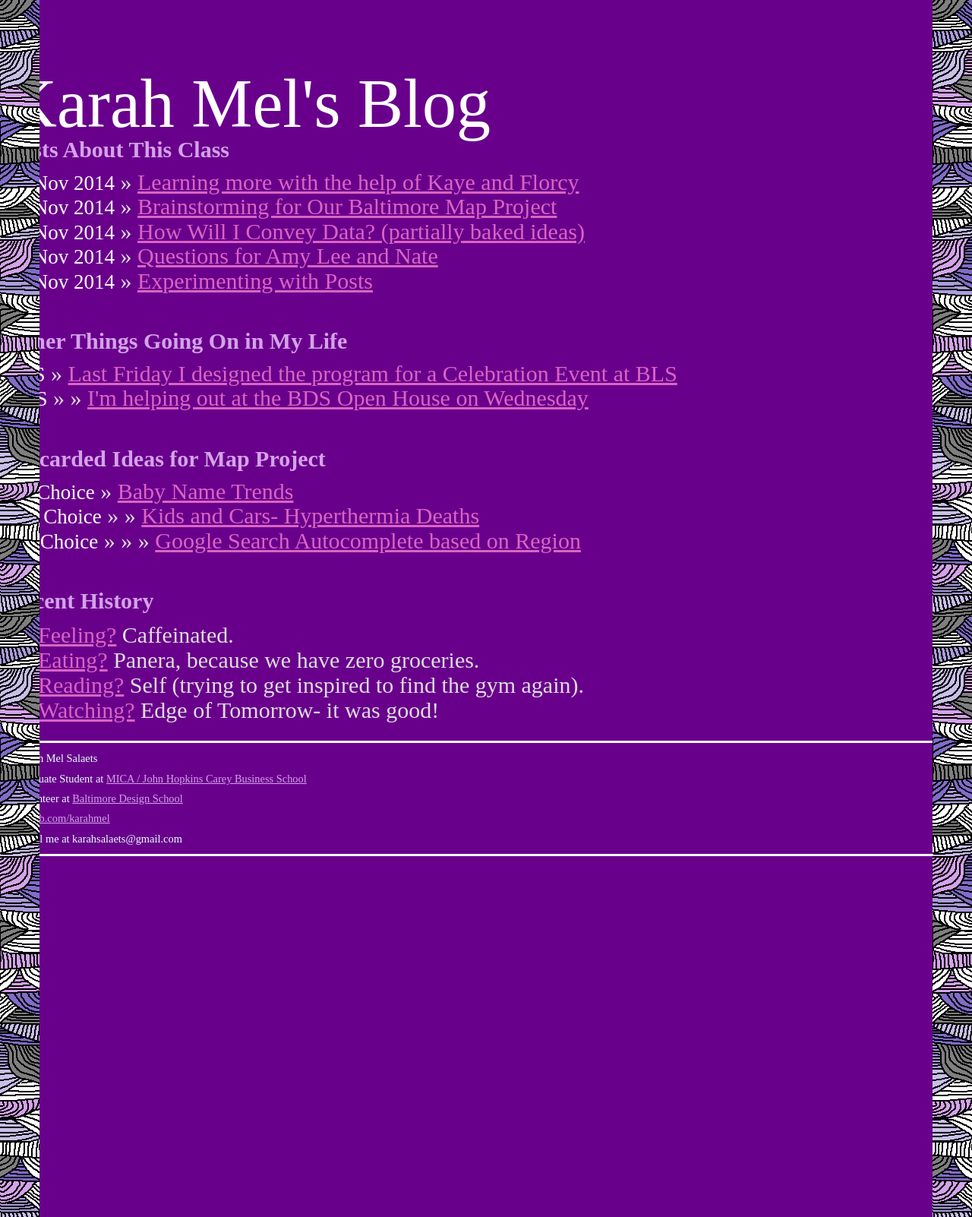
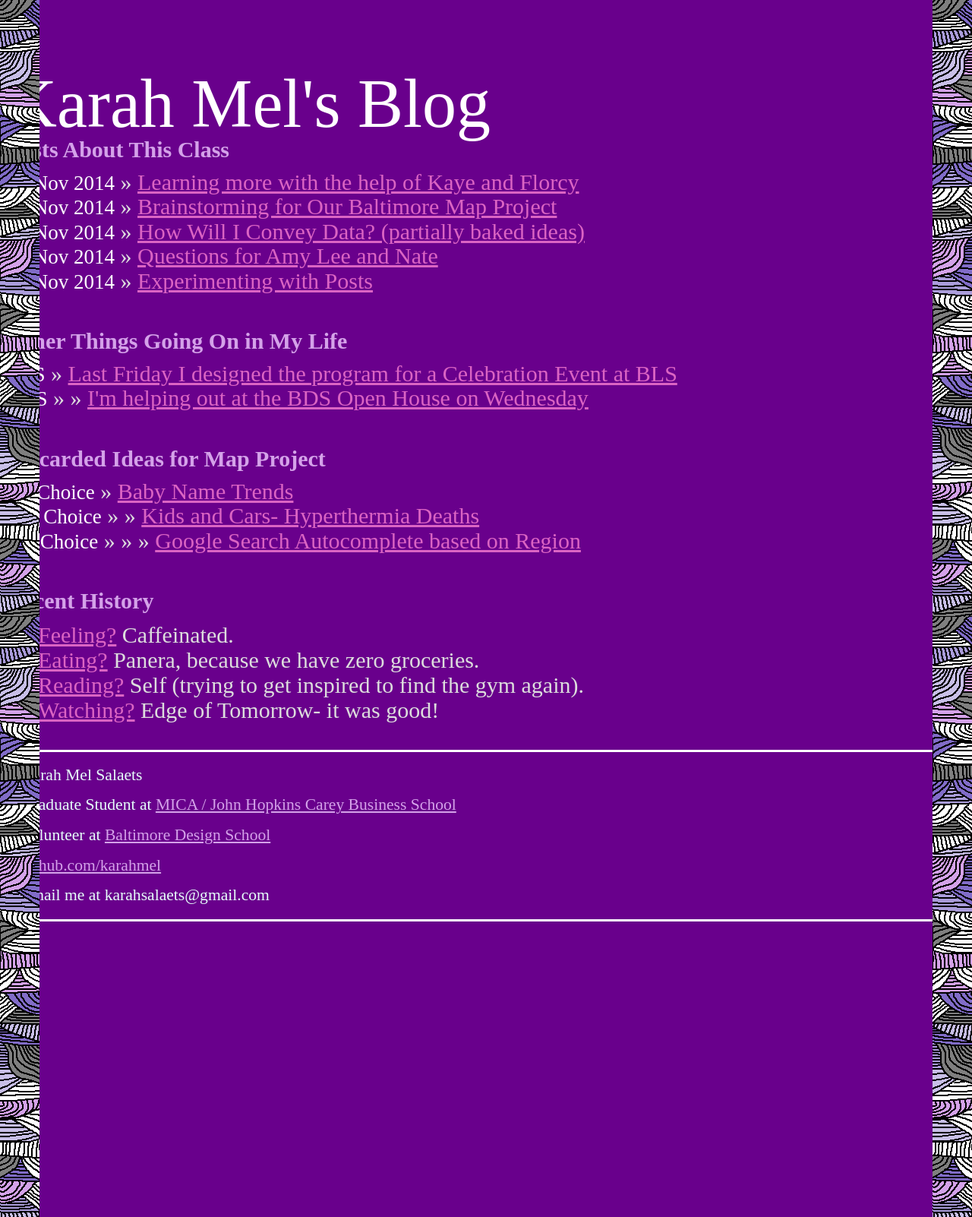
Before and after one commit to Karahmel/Blog, a Jekyll site: the page built from index.html, in a window 1280 px wide. Shown: the whole page at 76% size. Built offline with Jekyll 4.4.1, drawn with Linux system fonts in a browser that asks for light colours; Markdown is read by kramdown in place of the engine named in the settings.

Commit message:
Update screen.css

```diff
--- a/css/screen.css
+++ b/css/screen.css
@@ -133,7 +133,7 @@ font-size: 3em;
   }
 
   .site .footer {
-    font-size: 24px;
+    font-size: 36px;
     color: #e6fffa;
     border-top: 3px solid white;
     margin-top: 1em;
```
